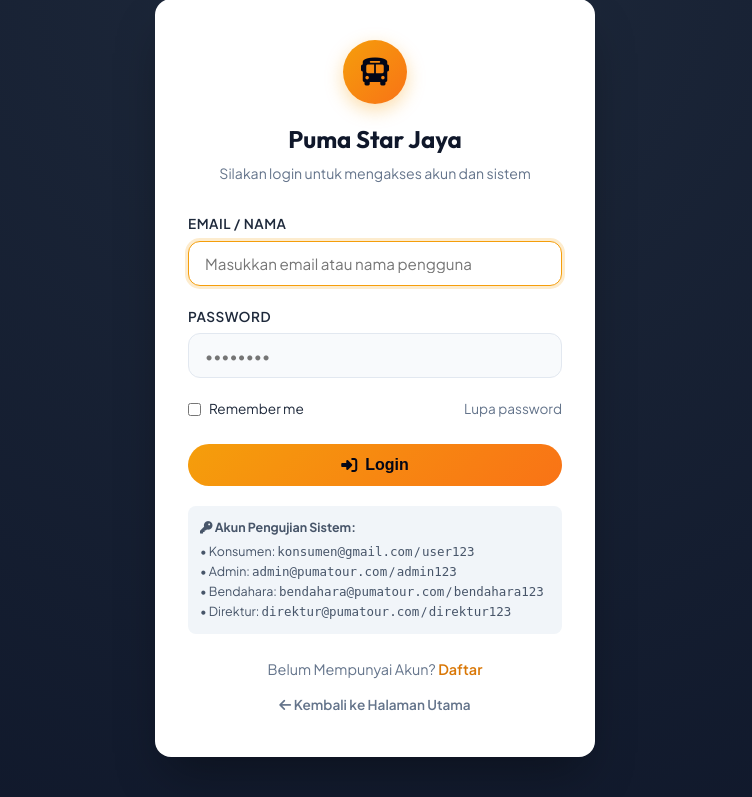
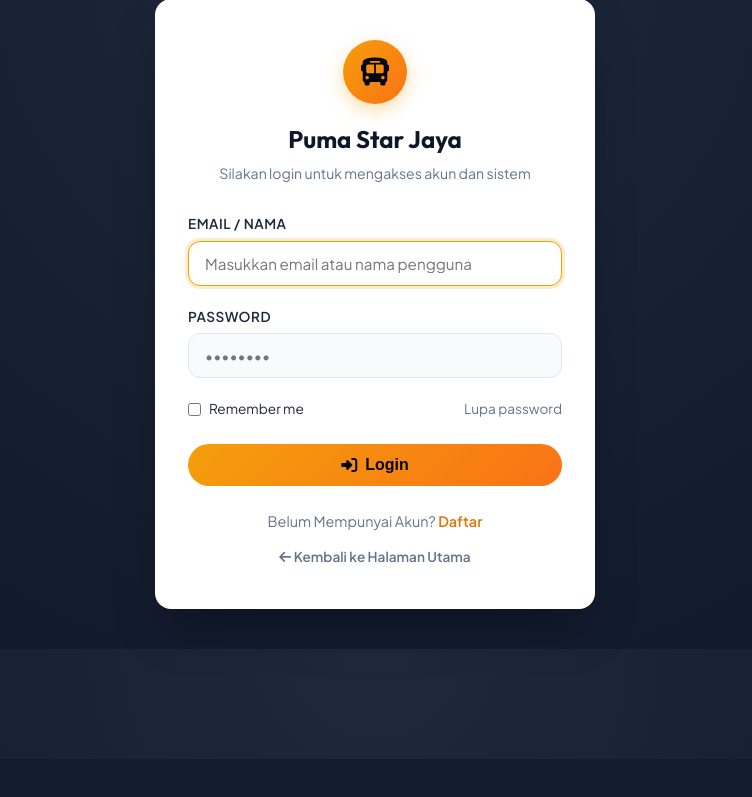
Before and after one commit to rindianisabrina3-star/puma-star-jaya, a PHP site: page /login.php in a window 1280 px wide. Shown: the part 41-838 px from the top of the page, without its empty margins (265-1017 px from the left). After the commit the page ends 739 px from the top, so only its background shows below. Run offline with PHP 8.4, Linux system fonts and the light colour scheme.

Commit message:
Remove demo test accounts box from login page

```diff
--- a/login.php
+++ b/login.php
@@ -101,15 +101,6 @@ if ($_SERVER['REQUEST_METHOD'] === 'POST') {
             </button>
         </form>
 
-        <!-- Akun Cepat Demo untuk Mempermudah Pengujian -->
-        <div style="margin-top: 20px; padding: 12px; background: #f1f5f9; border-radius: var(--radius-sm); font-size: 0.78rem; color: #475569;">
-            <div style="font-weight: 700; margin-bottom: 4px;"><i class="fa-solid fa-key"></i> Akun Pengujian Sistem:</div>
-            <div>• Konsumen: <code>konsumen@gmail.com</code> / <code>user123</code></div>
-            <div>• Admin: <code>admin@pumatour.com</code> / <code>admin123</code></div>
-            <div>• Bendahara: <code>bendahara@pumatour.com</code> / <code>bendahara123</code></div>
-            <div>• Direktur: <code>direktur@pumatour.com</code> / <code>direktur123</code></div>
-        </div>
-
         <!-- Footer Navigasi Sesuai Gambar 26 -->
         <div class="auth-footer">
             <p>Belum Mempunyai Akun? <a href="<?= base_url('register.php') ?>">Daftar</a></p>
```
